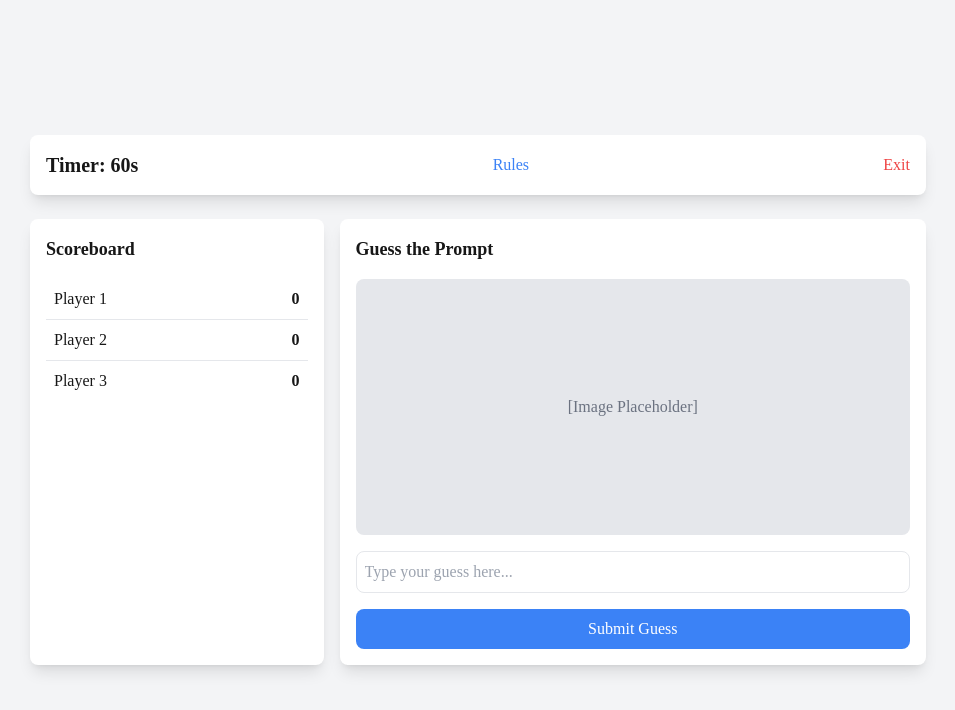
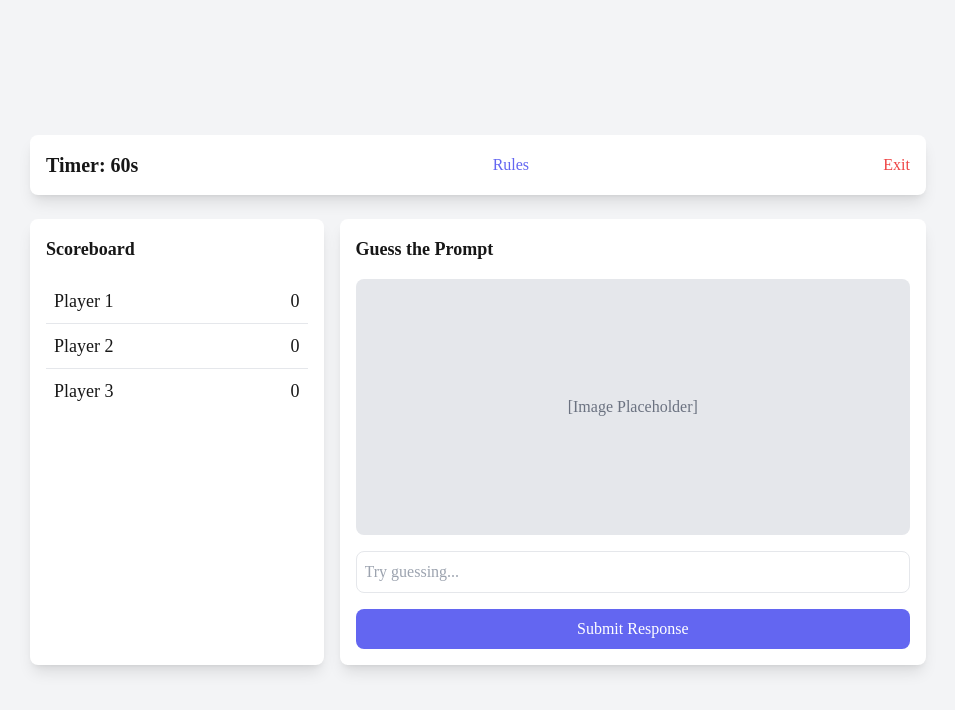
Before and after one commit to vishaldethe15/gaming-site, a Next.js app: page /guess-game in a window 1280 px wide. Shown: the top 710 px of the page, without its empty margins (162-1117 px from the left). Built offline with nearby package versions, Linux system fonts and the light colour scheme; a web font is replaced by a local one.

Commit message:
Change font weight and color

```diff
--- a/app/guess-game/page.jsx
+++ b/app/guess-game/page.jsx
@@ -15,7 +15,7 @@ const GamePage = () => {
     <div className="min-h-screen flex flex-col items-center justify-center bg-gray-100 p-6">
       <div className="w-full max-w-4xl flex justify-between items-center bg-white shadow-lg p-4 rounded-lg">
         <div className="text-xl font-bold">Timer: {timer}s</div>
-        <button className="text-blue-500 hover:underline font-medium">
+        <button className="text-indigo-500 hover:underline font-medium">
           Rules
         </button>
         <button className="text-red-500 hover:underline font-medium">
@@ -26,14 +26,14 @@ const GamePage = () => {
       <div className="w-full max-w-4xl mt-6 flex flex-col lg:flex-row gap-4">
         <div className="bg-white shadow-lg p-4 rounded-lg flex-grow lg:w-1/3">
           <h2 className="text-lg font-bold mb-4">Scoreboard</h2>
-          <ul>
+          <ul className="text-lg font-light">
             {participants.map((participant, index) => (
               <li
                 key={index}
                 className="flex justify-between p-2 border-b last:border-b-0"
               >
                 <span>{participant.name}</span>
-                <span className="font-bold">{participant.score}</span>
+                <span>{participant.score}</span>
               </li>
             ))}
           </ul>
@@ -46,13 +46,13 @@ const GamePage = () => {
           </div>
           <input
             type="text"
-            className="w-full p-2 border rounded-lg mb-4 focus:outline-none focus:ring-2 focus:ring-blue-400"
-            placeholder="Type your guess here..."
+            className="w-full p-2 border rounded-lg mb-4 focus:outline-none focus:ring-2 focus:ring-indigo-400"
+            placeholder="Try guessing..."
             value={guess}
             onChange={(e) => setGuess(e.target.value)}
           />
-          <button className="w-full bg-blue-500 text-white p-2 rounded-lg hover:bg-blue-600">
-            Submit Guess
+          <button className="w-full bg-indigo-500 text-white p-2 rounded-lg hover:bg-indigo-600">
+            Submit Response
           </button>
         </div>
       </div>
```
